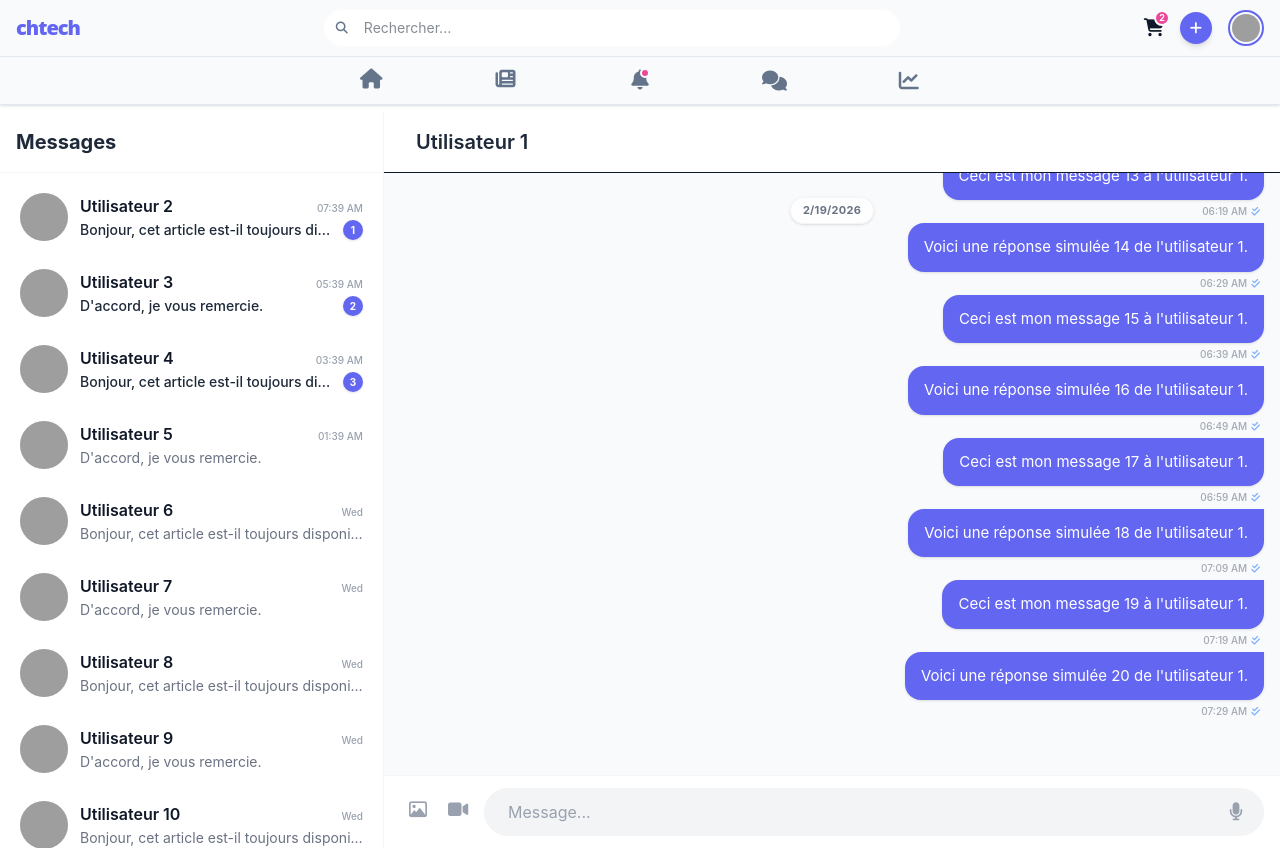
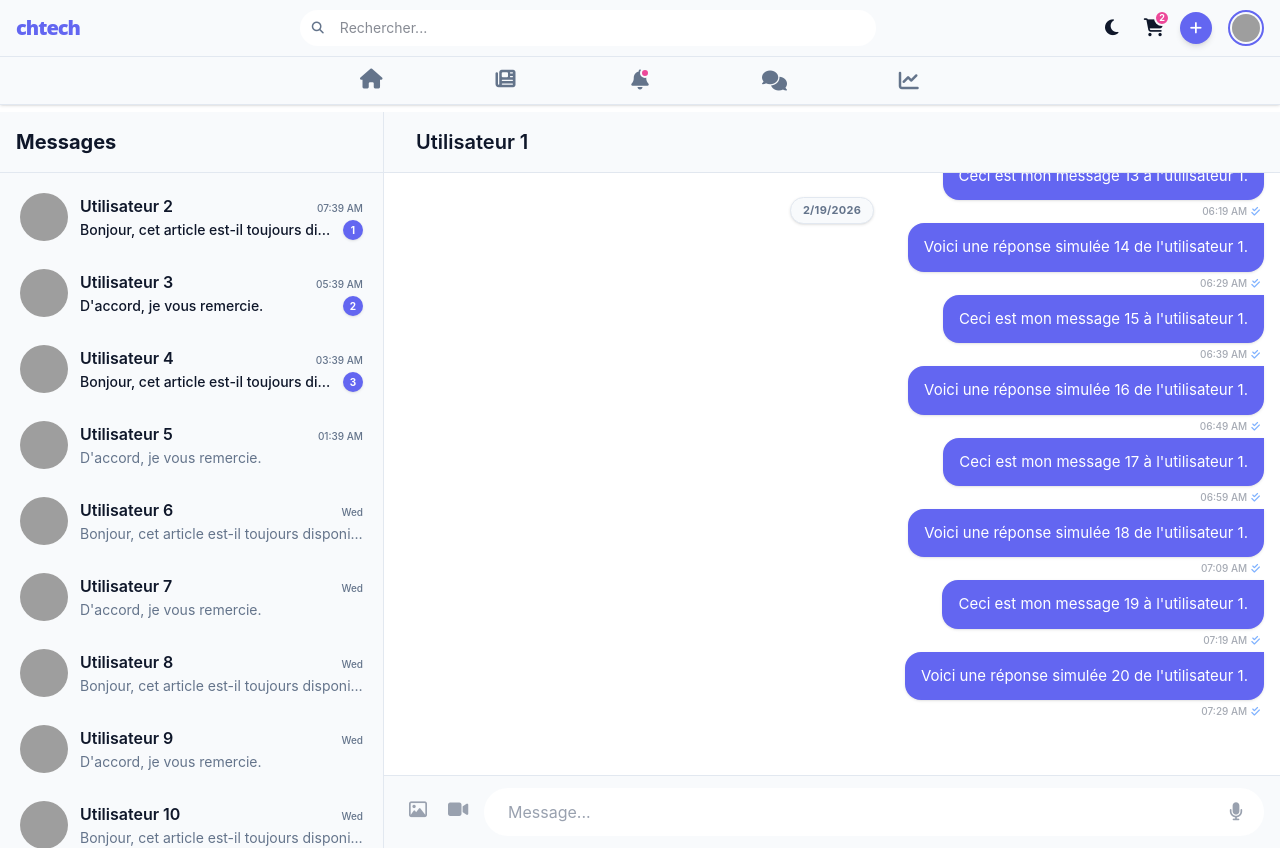
Before and after one commit to expedit206/chtech, a Vue app: page /messages/1 in a window 1280 px wide. Built offline with nearby package versions, Linux system fonts and the light colour scheme; grey boxes are pictures that could not be loaded.

Commit message:
chat and theme(light-dark)

```diff
--- a/src/components/Header.vue
+++ b/src/components/Header.vue
@@ -37,6 +37,18 @@
       <div class="flex items-center gap-3 md:gap-4">
         <button class="md:hidden" :style="{ color: 'var(--color-text-main)' }">
           <i class="fas fa-search text-lg"></i>
+        </button>
+
+        <!-- Theme Toggle -->
+        <button
+          @click="toggleTheme"
+          class="w-8 h-8 rounded-full flex items-center justify-center transition-colors hover:bg-black/5"
+          :style="{ color: 'var(--color-text-main)' }"
+        >
+          <i
+            :class="theme === 'dark' ? 'fas fa-sun' : 'fas fa-moon'"
+            class="text-lg"
+          ></i>
         </button>
 
         <div class="relative cursor-pointer group">
@@ -117,7 +129,7 @@
         </a>
 
         <a
-          href="#"
+          href="/messages"
           class="group relative flex-1 flex items-center justify-center hover:bg-black/5 transition-colors"
           :style="{ color: 'var(--color-text-sub)' }"
         >
@@ -140,7 +152,10 @@
 
 <script setup>
 import { useRoute } from "vue-router";
+import { useTheme } from "../composables/useTheme.js";
+
 const route = useRoute();
+const { theme, toggleTheme } = useTheme();
 const isActive = (path) => route.path === path;
 
 const activeStyle = {
--- a/src/components/Messages/Content.vue
+++ b/src/components/Messages/Content.vue
@@ -1,5 +1,8 @@
 <template>
-  <div class="h-full flex flex-col bg-slate-50 relative overflow-hidden">
+  <div
+    class="h-full flex flex-col relative overflow-hidden"
+    :style="{ backgroundColor: 'var(--color-bg)' }"
+  >
     <div
       class="flex-1 overflow-y-auto p-4 space-y-6 z-0"
       ref="messagesContainer"
@@ -13,7 +16,12 @@
         <!-- Date Separator -->
         <div class="flex justify-center sticky top-0 z-10 py-2">
           <span
-            class="bg-white/80 backdrop-blur-sm text-gray-500 text-[11px] font-bold px-3 py-1 rounded-full shadow-sm border border-gray-100 uppercase tracking-wide"
+            class="backdrop-blur-sm text-[11px] font-bold px-3 py-1 rounded-full shadow-sm border uppercase tracking-wide"
+            :style="{
+              backgroundColor: 'var(--color-surface)',
+              borderColor: 'var(--color-border)',
+              color: 'var(--color-text-sub)',
+            }"
           >
             {{ group.date }}
           </span>
@@ -45,10 +53,23 @@
                 message.type === 'audio' ||
                 (message.attachment_url && message.content)
                   ? message.sender_id === authStore.user.id
-                    ? 'bg-[var(--color-primary)] text-white rounded-2xl rounded-tr-none px-4 py-3'
-                    : 'bg-white text-gray-800 border border-gray-100 rounded-2xl rounded-tl-none px-4 py-3'
+                    ? 'rounded-2xl rounded-tr-none px-4 py-3 text-white'
+                    : 'rounded-2xl rounded-tl-none px-4 py-3 border'
                   : 'rounded-2xl p-0 bg-transparent shadow-none',
               ]"
+              :style="
+                message.type === 'text' ||
+                message.type === 'audio' ||
+                (message.attachment_url && message.content)
+                  ? message.sender_id === authStore.user.id
+                    ? { backgroundColor: 'var(--color-primary)' }
+                    : {
+                        backgroundColor: 'var(--color-surface)',
+                        borderColor: 'var(--color-border)',
+                        color: 'var(--color-text-main)',
+                      }
+                  : {}
+              "
             >
               <!-- Product Link -->
               <router-link
--- a/src/components/Messages/Sidebar.vue
+++ b/src/components/Messages/Sidebar.vue
@@ -2,18 +2,35 @@
   <transition name="slide-fade">
     <div
       v-if="isSidebarOpen || !isMobile"
-      class="bg-white border-r border-gray-100 flex flex-col h-full transition-all duration-300 z-20"
+      class="border-r flex flex-col h-full transition-all duration-300 z-20"
       :class="isMobile ? 'fixed inset-0 w-full' : 'w-80 md:w-96'"
+      :style="{
+        backgroundColor: 'var(--color-surface)',
+        borderColor: 'var(--color-border)',
+      }"
     >
       <!-- Header -->
       <div
-        class="p-4 border-b border-gray-100 flex items-center justify-between bg-white sticky top-0 z-10"
+        class="p-4 border-b flex items-center justify-between sticky top-0 z-10"
+        :style="{
+          backgroundColor: 'var(--color-surface)',
+          borderColor: 'var(--color-border)',
+        }"
       >
-        <h2 class="text-xl font-bold text-gray-800">Messages</h2>
+        <h2
+          class="text-xl font-bold"
+          :style="{ color: 'var(--color-text-main)' }"
+        >
+          Messages
+        </h2>
         <button
           v-if="isMobile"
           @click="$emit('toggle-sidebar')"
-          class="w-8 h-8 rounded-full bg-gray-100 text-gray-600 flex items-center justify-center hover:bg-gray-200"
+          class="w-8 h-8 rounded-full flex items-center justify-center transition-colors"
+          :style="{
+            backgroundColor: 'var(--color-bg)',
+            color: 'var(--color-text-sub)',
+          }"
         >
           <i class="fas fa-times"></i>
         </button>
@@ -43,7 +60,7 @@
           :class="[
             activeConversationId == conv.user_id
               ? 'bg-[var(--color-primary)]/10'
-              : 'hover:bg-gray-50',
+              : 'hover:bg-opacity-5 hover:bg-black dark:hover:bg-white/5',
           ]"
         >
           <!-- Active Indicator Strip -->
@@ -58,7 +75,8 @@
             @click.stop="$emit('view-profile', conv.user_id)"
           >
             <div
-              class="w-12 h-12 rounded-full bg-gray-200 overflow-hidden ring-2 ring-transparent group-hover:ring-gray-100 transition-all"
+              class="w-12 h-12 rounded-full overflow-hidden ring-2 ring-transparent group-hover:ring-gray-100 transition-all"
+              :style="{ backgroundColor: 'var(--color-bg)' }"
             >
               <img
                 v-if="conv.profile_photo"
@@ -85,16 +103,23 @@
           <div class="flex-1 min-w-0">
             <div class="flex justify-between items-baseline mb-0.5">
               <h3
-                class="font-semibold text-gray-900 truncate pr-2"
+                class="font-semibold truncate pr-2"
                 :class="{
                   'text-[var(--color-primary)]':
                     activeConversationId == conv.user_id,
+                }"
+                :style="{
+                  color:
+                    activeConversationId != conv.user_id
+                      ? 'var(--color-text-main)'
+                      : '',
                 }"
               >
                 {{ conv.name }}
               </h3>
               <span
-                class="text-[10px] text-gray-400 font-medium whitespace-nowrap"
+                class="text-[10px] font-medium whitespace-nowrap"
+                :style="{ color: 'var(--color-text-sub)' }"
               >
                 {{ formatTime(conv.updated_at) }}
               </span>
@@ -102,7 +127,8 @@
 
             <div class="flex items-center justify-between">
               <div
-                class="flex items-center gap-1.5 min-w-0 text-sm text-gray-500"
+                class="flex items-center gap-1.5 min-w-0 text-sm"
+                :style="{ color: 'var(--color-text-sub)' }"
               >
                 <!-- Icon based on type -->
                 <i
@@ -121,7 +147,13 @@
                 <span
                   class="truncate block"
                   :class="{
-                    'font-medium text-gray-800': conv.unread_count > 0,
+                    'font-medium': conv.unread_count > 0,
+                  }"
+                  :style="{
+                    color:
+                      conv.unread_count > 0
+                        ? 'var(--color-text-main)'
+                        : 'var(--color-text-sub)',
                   }"
                 >
                   {{
--- /dev/null
+++ b/src/composables/useTheme.js
@@ -0,0 +1,50 @@
+import { ref, onMounted, watch } from "vue";
+
+// Singleton state
+const theme = ref("dark");
+
+export function useTheme() {
+
+  const applyTheme = () => {
+    const root = document.documentElement;
+    if (theme.value === "dark") {
+      root.classList.add("dark");
+      root.classList.remove("light");
+    } else {
+      root.classList.add("light");
+      root.classList.remove("dark");
+    }
+  };
+
+  const initTheme = () => {
+    // Check localStorage first
+    const storedTheme = localStorage.getItem("theme");
+    if (storedTheme) {
+      theme.value = storedTheme;
+    } else {
+      // Fallback to system preference
+      theme.value = window.matchMedia("(prefers-color-scheme: dark)").matches
+        ? "dark"
+        : "light";
+    }
+    applyTheme();
+  };
+
+  const toggleTheme = () => {
+    theme.value = theme.value === "dark" ? "light" : "dark";
+    localStorage.setItem("theme", theme.value);
+    applyTheme();
+  };
+
+  onMounted(() => {
+    // Ensure theme is applied on mount, but only init if needed
+    // Actually, hitting initTheme multiples times is fine, it just reads localstorage
+    initTheme();
+  });
+
+  return {
+    theme,
+    toggleTheme,
+    initTheme
+  };
+}
--- a/src/style.css
+++ b/src/style.css
@@ -10,9 +10,10 @@
     --color-primary: #6366f1;
     --color-accent: #ec4899;
     --color-pure: #ffffff;
-    --color-rating: #f59e0b; /* Jaune ambré pour les étoiles */
+    --color-rating: #f59e0b;
   }
 
+  /* Support both system preference AND manual toggle class */
   @media (prefers-color-scheme: dark) {
     :root {
       --color-bg: #020617;
@@ -21,8 +22,31 @@
       --color-text-sub: #94a3b8;
       --color-border: #1e293b;
       --color-primary: #818cf8;
-      --color-rating: #fbbf24; /* Jaune ambré plus clair pour les étoiles en mode sombre */
+      --color-rating: #fbbf24;
     }
+  }
+
+  /* Manual toggle overrides system preference */
+  :root.dark {
+    --color-bg: #020617;
+    --color-surface: #0f172a;
+    --color-text-main: #f8fafc;
+    --color-text-sub: #94a3b8;
+    --color-border: #1e293b;
+    --color-primary: #818cf8;
+    --color-rating: #fbbf24;
+  }
+
+  :root.light {
+    --color-bg: #ffffff;
+    --color-surface: #f8fafc;
+    --color-text-main: #0f172a;
+    --color-text-sub: #64748b;
+    --color-border: #e2e8f0;
+    --color-primary: #6366f1;
+    --color-accent: #ec4899;
+    --color-pure: #ffffff;
+    --color-rating: #f59e0b;
   }
 }
 
--- a/src/views/Messages.vue
+++ b/src/views/Messages.vue
@@ -13,10 +13,17 @@
       :active-conversation-id="messageStore.selectedConversation?.user_id"
     />
 
-    <div class="bg-white h-full w-full flex flex-col">
+    <div
+      class="h-full w-full flex flex-col"
+      :style="{ backgroundColor: 'var(--color-bg)' }"
+    >
       <!-- Header -->
       <div
-        class="flex border-b items-center px-4 bg-white flex-shrink-0 min-h-[60px]"
+        class="flex border-b items-center px-4 flex-shrink-0 min-h-[60px]"
+        :style="{
+          backgroundColor: 'var(--color-surface)',
+          borderColor: 'var(--color-border)',
+        }"
       >
         <button
           v-if="
@@ -25,13 +32,15 @@
             messageStore.selectedConversation
           "
           @click="messageStore.toggleSidebar"
-          class="text-gray-800 p-2 rounded-full hover:bg-gray-100 transition mr-2"
+          class="p-2 rounded-full hover:bg-gray-100 transition mr-2"
+          :style="{ color: 'var(--color-text-main)' }"
         >
           <i class="fas fa-arrow-left text-xl"></i>
         </button>
         <h2
           v-if="messageStore.selectedConversation"
-          class="text-xl font-semibold text-gray-800 p-4 flex items-center"
+          class="text-xl font-semibold p-4 flex items-center"
+          :style="{ color: 'var(--color-text-main)' }"
         >
           {{ messageStore.selectedConversation.name }}
         </h2>
@@ -39,7 +48,8 @@
 
       <!-- Content -->
       <div
-        class="bg-white shadow-md transition-all duration-300 flex flex-col flex-1 h-full overflow-hidden w-full relative"
+        class="shadow-md transition-all duration-300 flex flex-col flex-1 h-full overflow-hidden w-full relative"
+        :style="{ backgroundColor: 'var(--color-bg)' }"
       >
         <Content
           v-if="messageStore.selectedConversation"
@@ -53,7 +63,7 @@
         />
 
         <div v-else class="flex items-center justify-center h-full">
-          <p class="text-gray-400 text-lg">
+          <p class="text-lg" :style="{ color: 'var(--color-text-sub)' }">
             {{ t("select_conversation_to_start") }}
           </p>
         </div>
```
Also changed, not shown: src/components/Messages/Input.vue (+34 -8 lines).
